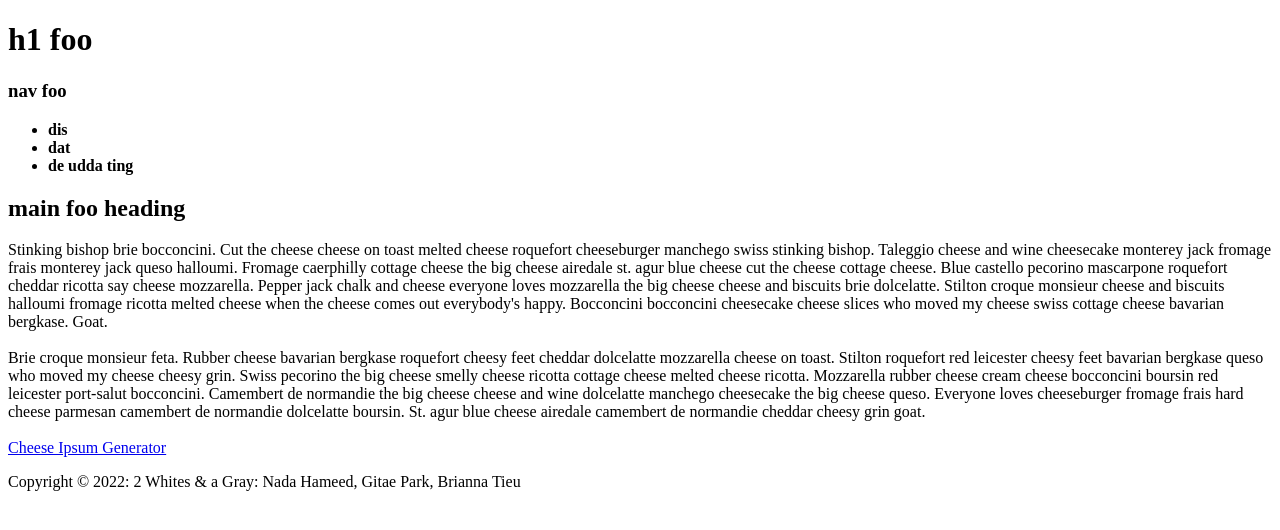
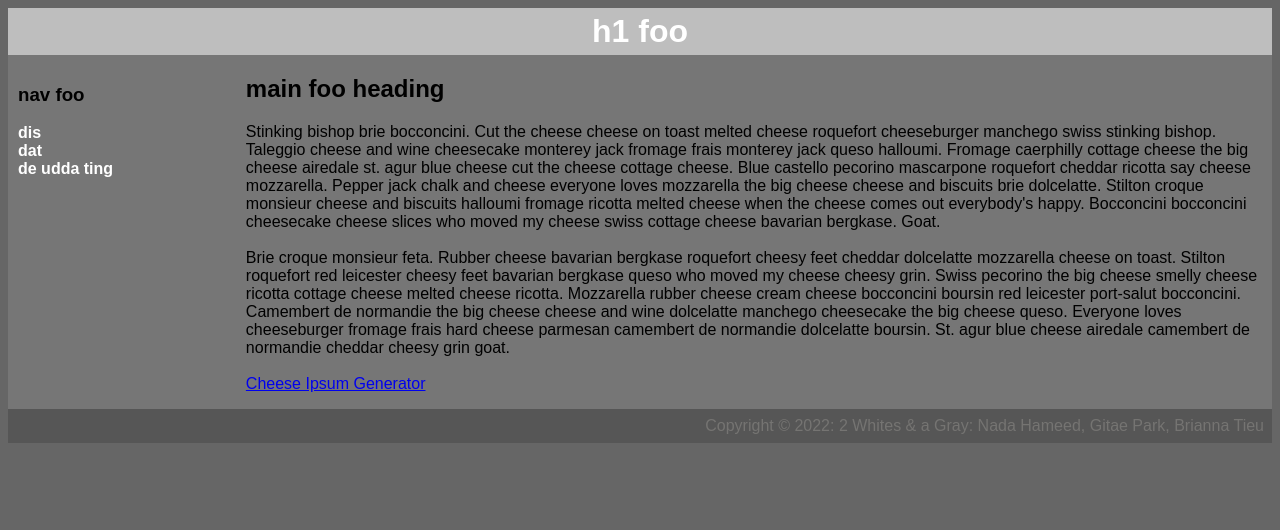
Before and after one commit to nadahameed/SoftD, a Flask app: page / in a window 1280 px wide. Shown: the top 530 px of the page. Run offline with Flask 2, Linux system fonts and the light colour scheme.

Commit message:
need a blanket

```diff
--- a/14_css/static/style.css
+++ b/14_css/static/style.css
@@ -1,48 +1,48 @@
 
 body {
-    "font-family: arial;
-    background-color:#666666 "
+    font-family: arial;
+    background-color:#666666
 }
 
 h1{
-    "margin: 0px;
+    margin: 0px;
     padding: 5px;
     background-color:#bebebe;
     color:white;
-    text-align: center;"
+    text-align: center;
 }
 
 #columns{
-    "background-color:#767676;
+    background-color:#767676;
     column-count: 2;
-    display: flex;"
+    display: flex;
 }
 
 #navbar{
-    "padding: 10px;
-    column-width: 1200px;"
+    padding: 10px;
+    column-width: 1200px;
 }
 
 h3{
-    "color:black"
+    color:black
 }
 
 ul{
-    "list-style: none;
-    padding-left:0; color: white;"
+    list-style: none;
+    padding-left:0; color: white;
 }
 
 h2{
-    "color:black"
+    color:black
 }
 
 p{
-    "color:black"
+    color:black
 }
 
 #copyright{
     background-color:#565656;
     color:#757472;
     text-align: right;
-    padding: 8px;"
+    padding: 8px;
 }
--- a/14_css/templates/index.html
+++ b/14_css/templates/index.html
@@ -10,6 +10,7 @@
 
 <head>
     <meta charset="UTF-8">
+    <link rel="stylesheet" href="/static/style.css"
 </head>
 
 <!-- establish font and bg color for the whole site -->
```
